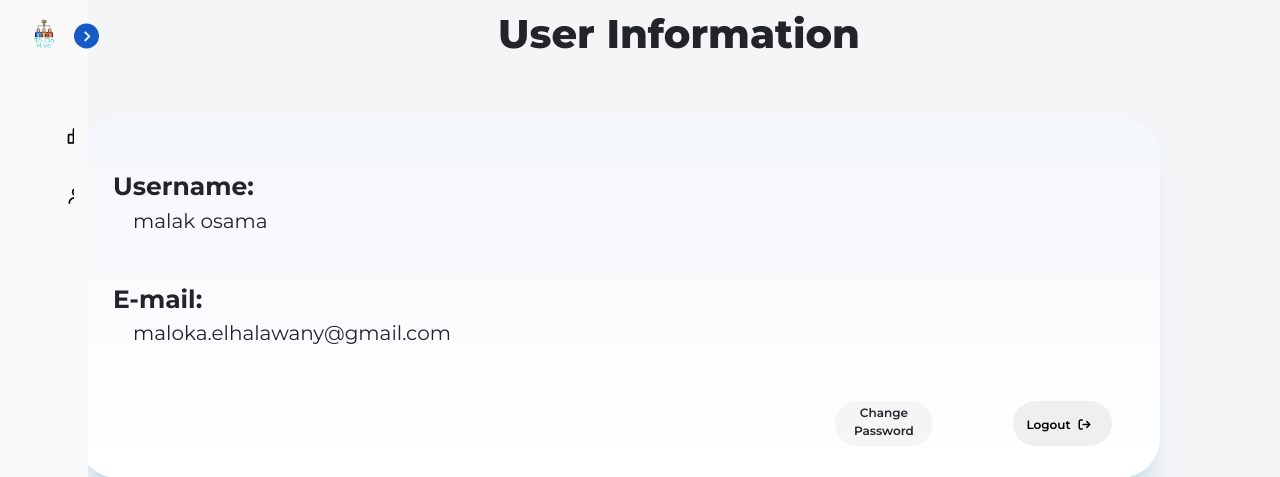
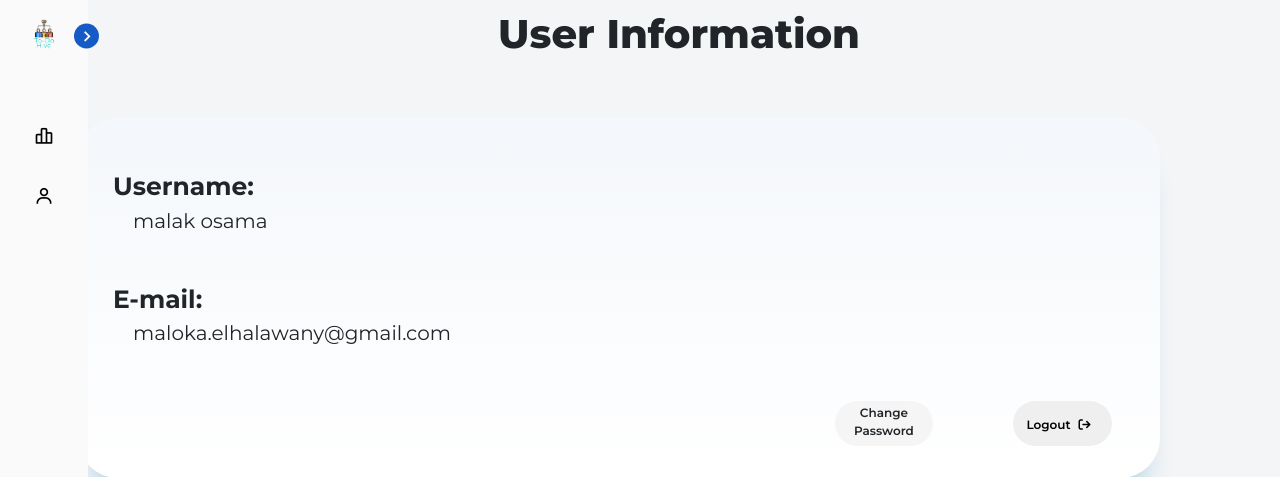
Before and after one commit to mahmoud530/ToDoHive, a PHP site: page /profile.php in a window 1280 px wide. Shown: the top 477 px of the page. Run offline with PHP 8.4, Linux system fonts and the light colour scheme; a user stored in the database is signed in; data comes from the database, SQL or seed files in the repository; some libraries are stand-ins or nearby versions.

Commit message:
Update profile page.css

```diff
--- a/user/css/profile page.css
+++ b/user/css/profile page.css
@@ -457,6 +457,10 @@ body.dark .sidebar li a:hover .text {
     overflow-y: scroll;
 }
 
+.sidebar .menu-bar .menu .menu-links{
+    padding-left: 0;
+}
+
 .menu-bar::-webkit-scrollbar {
     display: none;
 }
```
